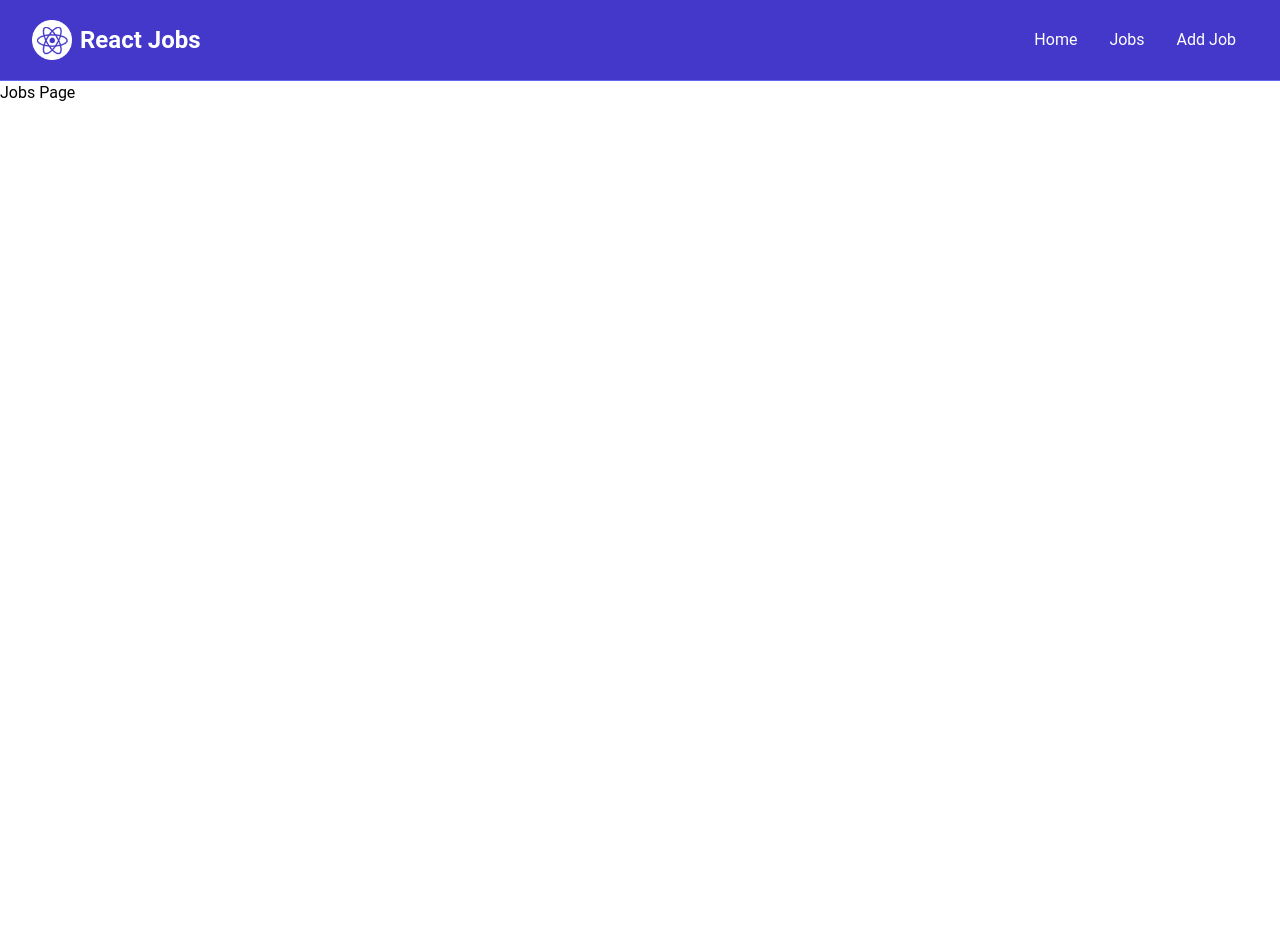
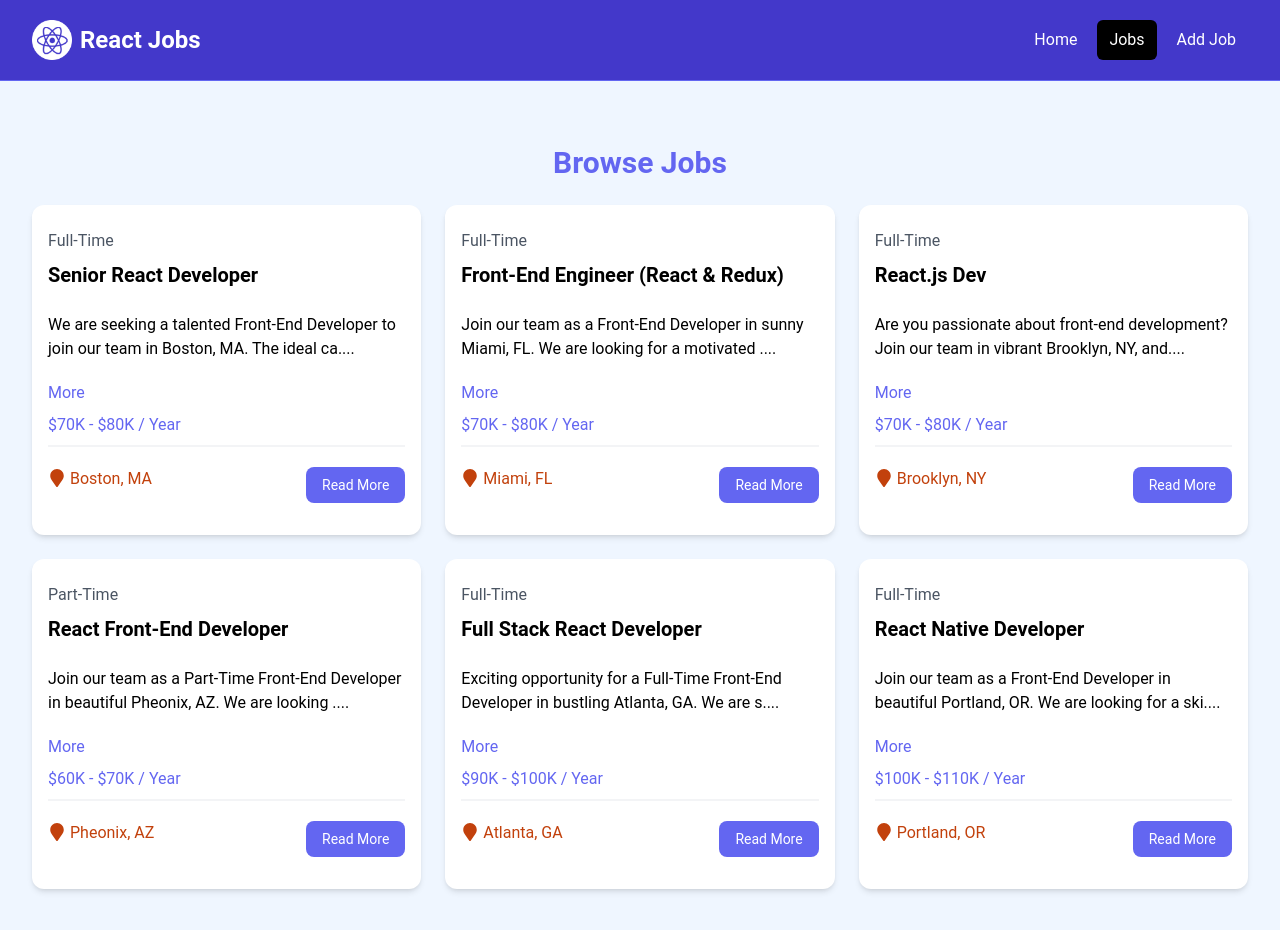
Before and after one commit to Huzaifa-Waheed/React-Jobs-App, a React (Vite) app: page /Jobs in a window 1280 px wide. Shown: the top 930 px of the page. Before the commit the page ends 800 px from the top, so only its background shows below. Built offline with nearby package versions, Linux system fonts and the light colour scheme; data requests are answered from the project's data file.

Commit message:
NavLink and Server jobs fetch implemented

```diff
--- a/package.json
+++ b/package.json
@@ -7,7 +7,8 @@
     "dev": "vite",
     "build": "vite build",
     "lint": "eslint .",
-    "preview": "vite preview"
+    "preview": "vite preview",
+    "server": "json-server --watch src/jobs.json --port 5000"
   },
   "dependencies": {
     "react": "^18.3.1",
@@ -26,6 +27,7 @@
     "eslint-plugin-react-hooks": "^5.0.0",
     "eslint-plugin-react-refresh": "^0.4.14",
     "globals": "^15.12.0",
+    "json-server": "^1.0.0-beta.3",
     "postcss": "^8.4.49",
     "tailwindcss": "^3.4.16",
     "vite": "^6.0.1"
--- a/src/components/JobListings.jsx
+++ b/src/components/JobListings.jsx
@@ -1,19 +1,39 @@
 import React from "react";
-import jobs from '../jobs.json'
+
 import JobListing from "./JobListing";
+import { TbWashDryP } from "react-icons/tb";
 
-const JobListings = () => {
-  const recentJobs = jobs.slice(0,3)
+const JobListings = ({ isHome = false }) => {
+  const [jobs, setJobs] = React.useState([]);
+  const [loading, setLoading] = React.useState(true);
+
+  React.useEffect(() => {
+    const fetchJobs = async () => {
+      try{
+        const response = await fetch("http://localhost:5000/jobs");
+        const data = await response.json();
+        console.log(data);
+        setJobs(data);
+        setLoading(false);
+
+      }catch(error){
+        console.log(error);
+      }
+    };
+    fetchJobs();
+  }, []);
+
+  const recentJobs = isHome ? jobs.slice(0, 3) : jobs;
   return (
     <>
       {/* <!-- Browse Jobs --> */}
       <section className="bg-blue-50 px-4 py-10">
         <div className="container-xl lg:container m-auto">
           <h2 className="text-3xl font-bold text-indigo-500 mb-6 text-center">
-            Browse Jobs
+            {isHome ? "Recent Jobs" : "Browse Jobs"}
           </h2>
           <div className="grid grid-cols-1 md:grid-cols-3 gap-6">
-            {recentJobs.map((job,index) => (
+            {recentJobs.map((job, index) => (
               <JobListing key={job.id} job={job} />
             ))}
           </div>
--- a/src/components/Navbar.jsx
+++ b/src/components/Navbar.jsx
@@ -3,6 +3,11 @@ import React from 'react'
 import logo from '../assets/images/logo.png'
 
 const Navbar = () => {
+
+    const linkClass = ({ isActive }) => isActive ?
+    "text-white bg-black hover:bg-gray-900 hover:text-white rounded-md px-3 py-2"
+        : "text-white hover:bg-gray-900 hover:text-white rounded-md px-3 py-2";
+
     return (
         <nav className="bg-indigo-700 border-b border-indigo-500">
         <div className="mx-auto max-w-7xl px-2 sm:px-6 lg:px-8">
@@ -26,21 +31,19 @@ const Navbar = () => {
                 <div className="flex space-x-2">
                   <NavLink
                     to="/"
-                    className={({ isActive }) => isActive ?
-                    "text-white bg-black hover:bg-gray-900 hover:text-white rounded-md px-3 py-2"
-                        : "text-white hover:bg-gray-900 hover:text-white rounded-md px-3 py-2"}
+                    className={linkClass}
                   >
                     Home
                   </NavLink>
                   <NavLink
                     to="/jobs"
-                    className="text-white hover:bg-gray-900 hover:text-white rounded-md px-3 py-2"
+                    className={linkClass}
                   >
                     Jobs
                   </NavLink>
                   <NavLink
                     to="/add-job"
-                    className="text-white hover:bg-gray-900 hover:text-white rounded-md px-3 py-2"
+                    className={linkClass}
                   >
                     Add Job
                   </NavLink>
--- a/src/jobs.json
+++ b/src/jobs.json
@@ -1,4 +1,5 @@
-[
+{
+  "jobs": [
     {
       "id": "1",
       "title": "Senior React Developer",
@@ -84,3 +85,4 @@
       }
     }
   ]
+}
--- a/src/pages/HomePage.jsx
+++ b/src/pages/HomePage.jsx
@@ -9,7 +9,7 @@ const HomePage = () => {
     <>
         <Hero />
         <HomeCards />
-        <JobListings />
+        <JobListings isHome={true} />
         <ViewAllJobs />
     </>
   )
--- a/src/pages/JobsPage.jsx
+++ b/src/pages/JobsPage.jsx
@@ -1,11 +1,10 @@
 import React from 'react';
+import JobListings from '../components/JobListings';
 
 const JobsPage = () => {
-    return (
-        <div>
-            <h1>Jobs Page</h1>
-        </div>
-    );
+    return <section className="bg-blue-50 px-4 py-6">
+        <JobListings isHome={false} />
+    </section>;
 };
 
 export default JobsPage;
```
Also changed, not shown: 1 other file (tests, documents, lock files or other folders). Lines whose indentation alone changed are shown as unchanged.
